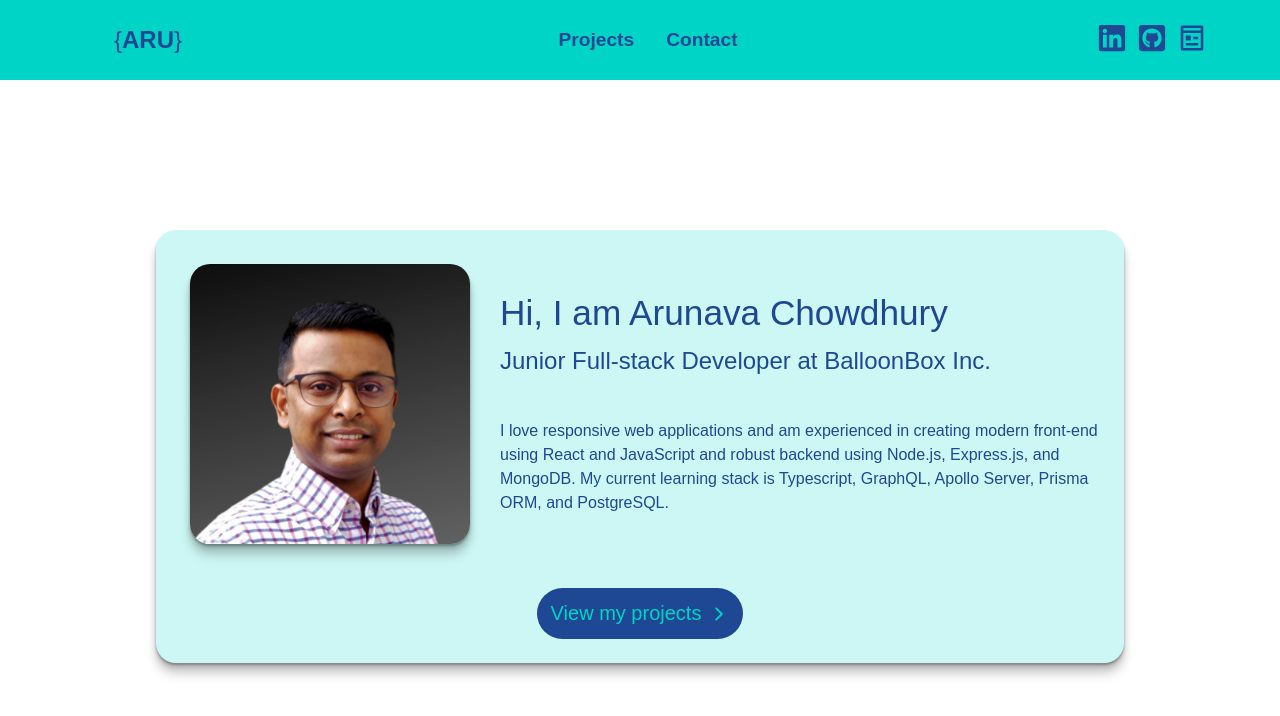
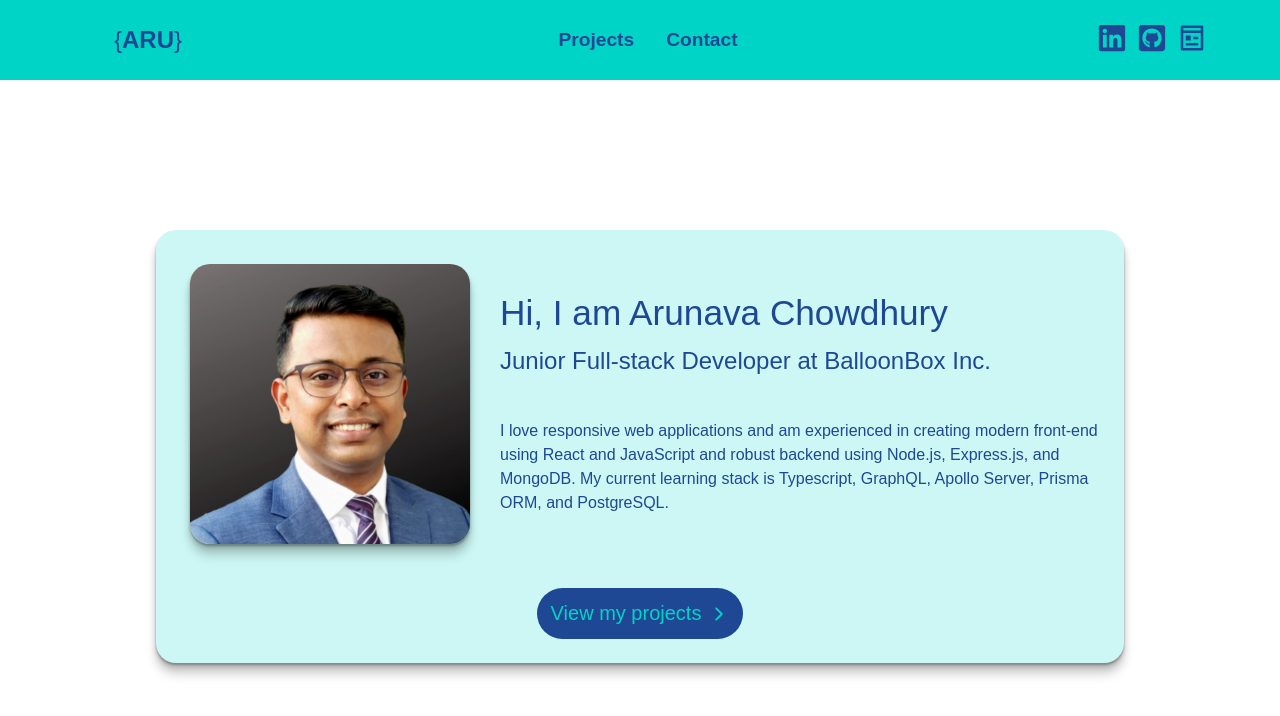
Before and after one commit to aruchowdhury/arunava-portfolio, a React (Create React App) app: page / in a window 1280 px wide. Shown: the top 716 px of the page. Built offline with nearby package versions, Linux system fonts and the light colour scheme; a web font is replaced by a local one.

Commit message:
Update HeroSection.js

```diff
--- a/src/Components/HeroSection.js
+++ b/src/Components/HeroSection.js
@@ -174,7 +174,7 @@ const ProfileImg = styled.div`
   border-radius: 20px;
   border: none;
   margin: 10px;
-  background: url("/images/img1.png") center no-repeat;
+  background: url("/images/1628777128964.jpeg") center no-repeat;
   background-size: 300px;
   box-shadow: 0 2px 2px rgba(0, 0, 0, 0.12), 0 2px 2px rgba(0, 0, 0, 0.12),
     0 4px 4px rgba(0, 0, 0, 0.12), 0 8px 8px rgba(0, 0, 0, 0.12),
```
